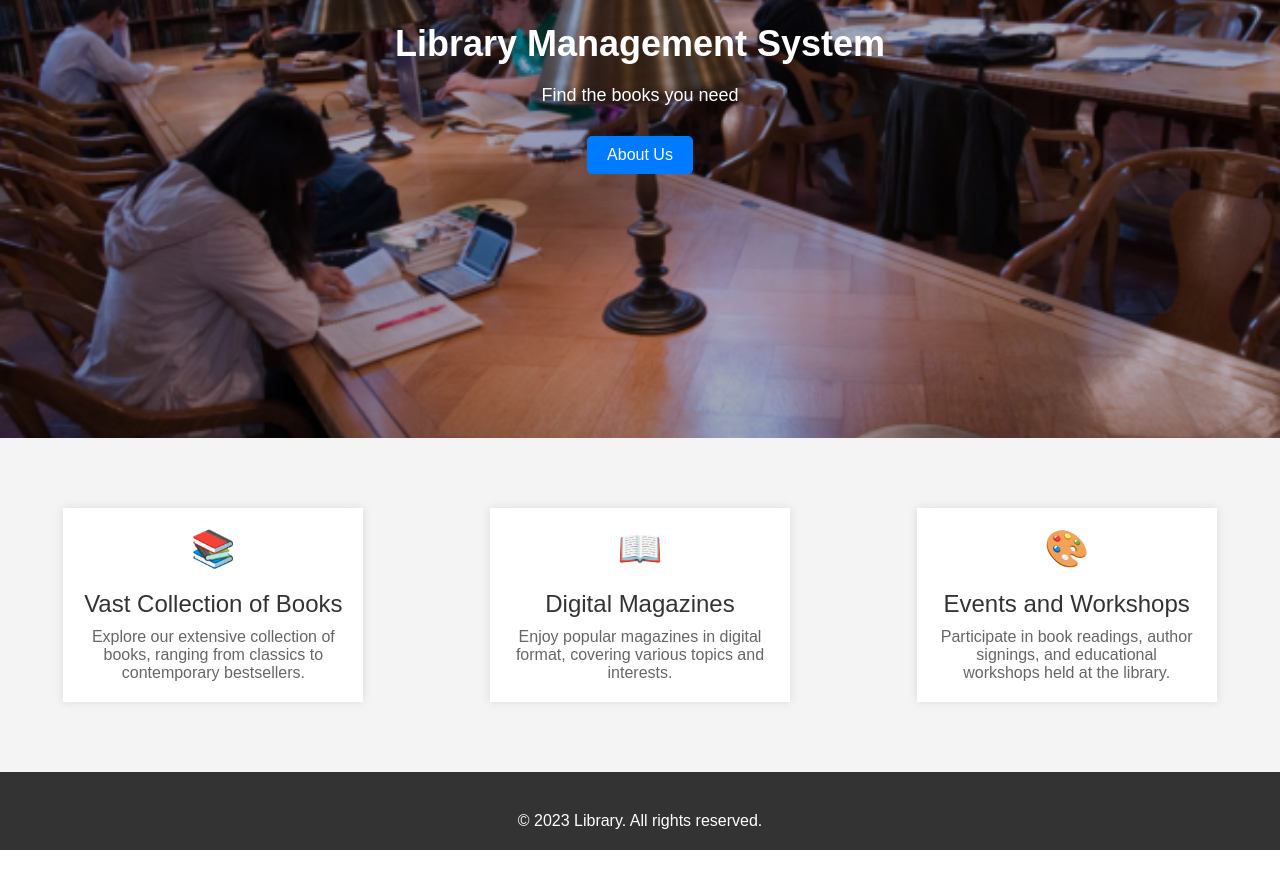
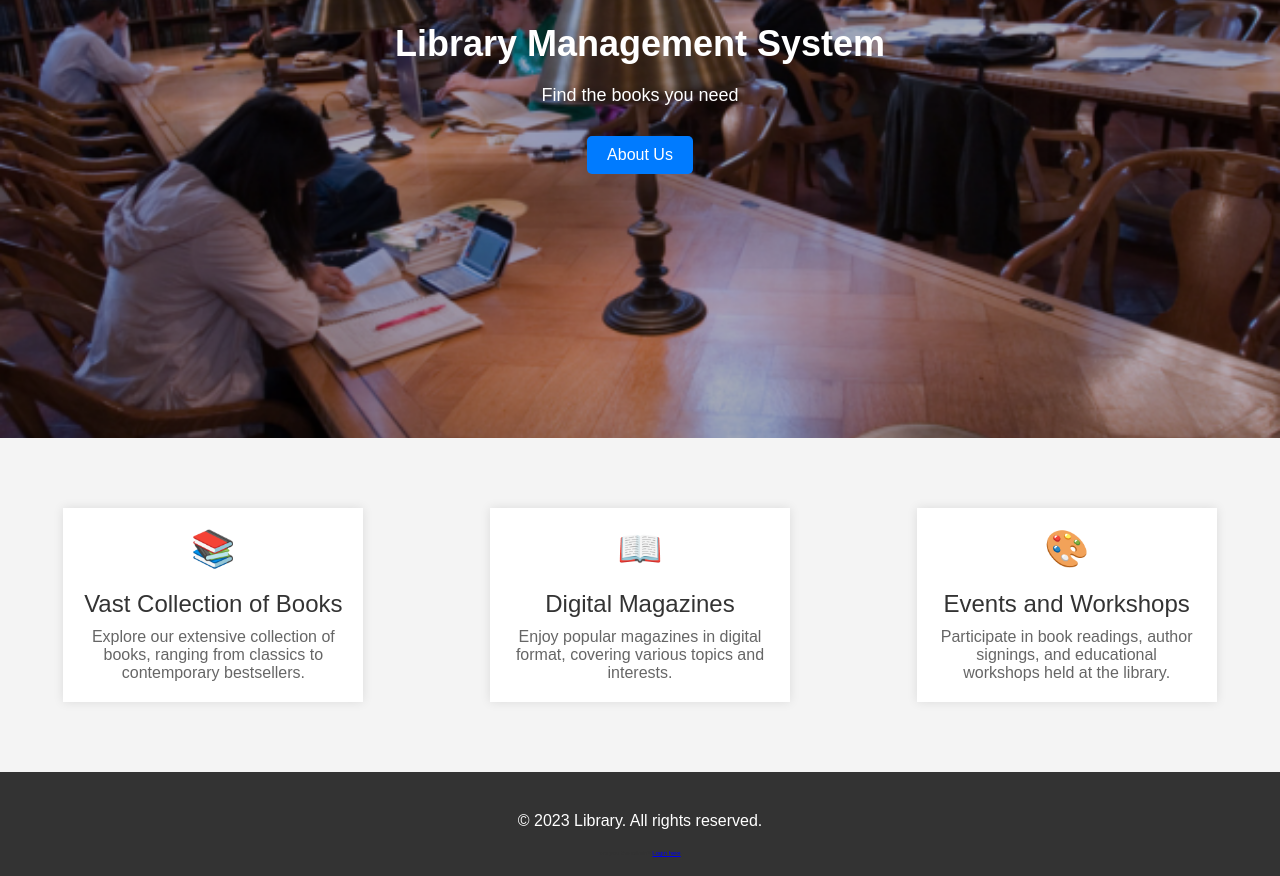
Before and after one commit to syedAfnan-24/LibraryManagementSystem, a plain HTML site: page index.html in a window 1280 px wide. Shown: the part 242-1118 px from the top of the page. Before the commit the page ends 1092 px from the top, so only its background shows below. Drawn offline with Linux system fonts and the light colour scheme.

Commit message:
I have given admin login and sign up at footer, now just left with adding CSS and client request to borrow book

```diff
--- a/index.html
+++ b/index.html
@@ -53,6 +53,7 @@
 
     <div class="footer">
         <p style="color: white;">&copy; 2023 Library. All rights reserved.</p>
+        <p style="font-size: 6px;">are you the admin? <a href="adminLogin.html">Login here</a></p>
     </div>
 
     <script src="stylesheet/script.js"></script>
```
Also changed, not shown: adminLogin.html (+1 -0 lines).
